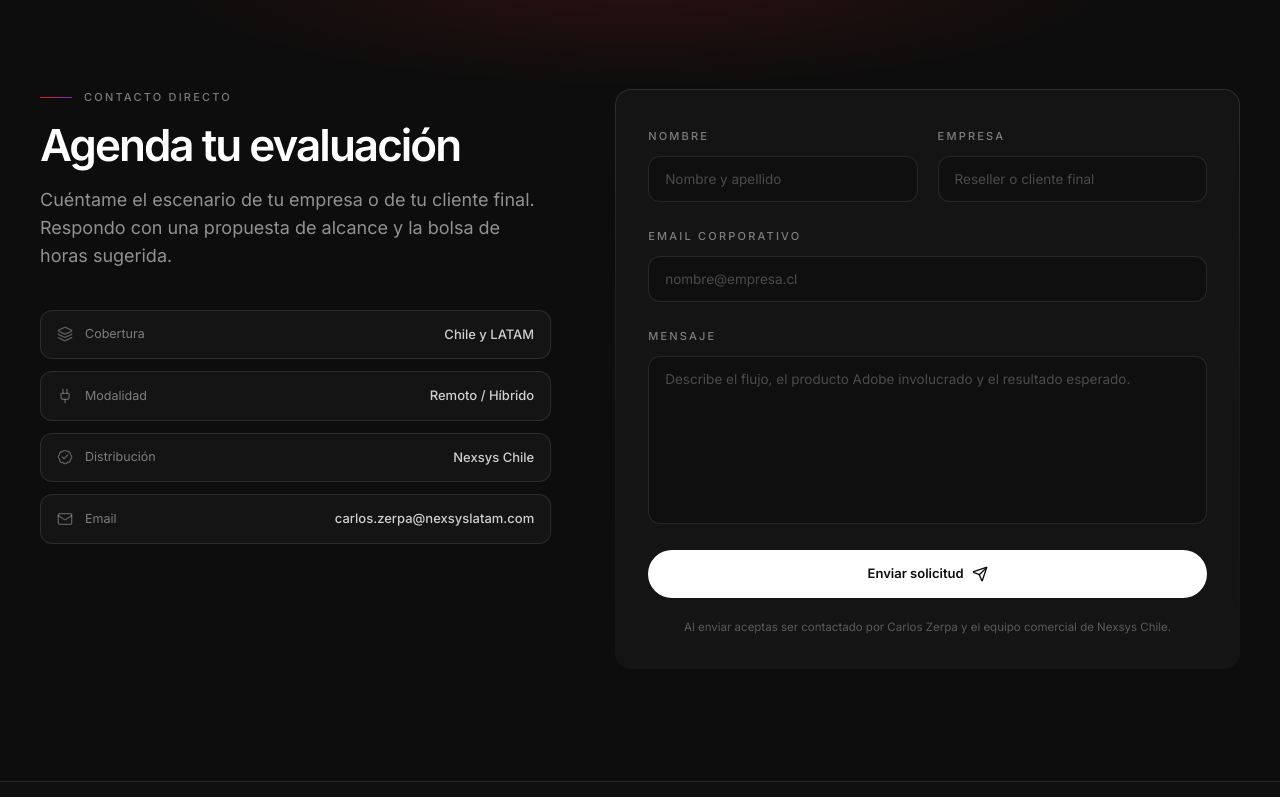
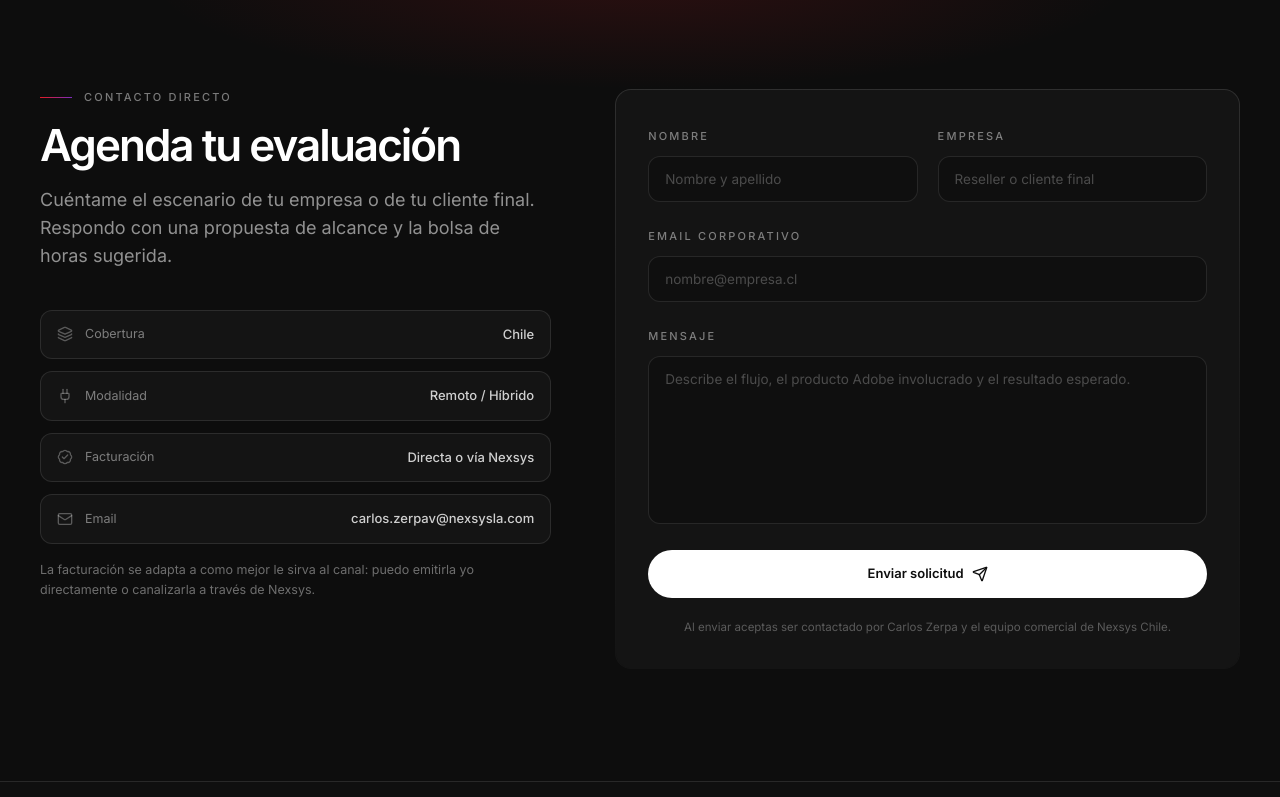
Before and after one commit to Carloszerpav/dashboard-Servicios-Adobe, a Next.js app: page / in a window 1280 px wide. Shown: the part 3836-4633 px from the top of the page. Built offline with nearby package versions, Linux system fonts and the light colour scheme; no server answers.

Commit message:
fix: cobertura solo Chile, facturación flexible, email corregido y nota de cotización eliminada
Co-authored-by: Carloszerpav <Carloszerpav@users.noreply.github.com>

```diff
--- a/components/Contact.tsx
+++ b/components/Contact.tsx
@@ -83,6 +83,11 @@ export function Contact() {
                 {profile.email}
               </span>
             </a>
+
+            <p className="pt-1 text-[12.5px] leading-relaxed text-white/40">
+              La facturación se adapta a como mejor le sirva al canal: puedo
+              emitirla yo directamente o canalizarla a través de Nexsys.
+            </p>
           </Reveal>
         </div>
 
--- a/components/Plans.tsx
+++ b/components/Plans.tsx
@@ -109,7 +109,6 @@ export function Plans() {
         <Reveal delay={0.15} className="mt-10">
           <p className="text-center text-[12.5px] text-white/35">
             Las bolsas son acumulables y combinables entre líneas de servicio.
-            Los valores se cotizan formalmente a través de Nexsys Chile.
           </p>
         </Reveal>
       </div>
--- a/lib/content.ts
+++ b/lib/content.ts
@@ -21,7 +21,7 @@ export const profile = {
   name: "Carlos Zerpa",
   role: "Preventa Adobe Enterprise · Systems Analyst",
   company: "Nexsys Chile",
-  email: "carlos.zerpa@nexsyslatam.com",
+  email: "carlos.zerpav@nexsysla.com",
   /**
    * Reemplazar por la ruta de la fotografía profesional (ej. "/carlos-zerpa.jpg").
    * Si es null se muestra el avatar tipográfico de respaldo.
@@ -325,7 +325,7 @@ export const calculatorOptions: CalculatorOption[] = [
 export const hourPackages = [10, 24, 50, 100, 120] as const;
 
 export const footerHighlights = [
-  { label: "Cobertura", value: "Chile y LATAM", icon: Layers },
+  { label: "Cobertura", value: "Chile", icon: Layers },
   { label: "Modalidad", value: "Remoto / Híbrido", icon: Plug },
-  { label: "Distribución", value: "Nexsys Chile", icon: BadgeCheck },
+  { label: "Facturación", value: "Directa o vía Nexsys", icon: BadgeCheck },
 ];
```
